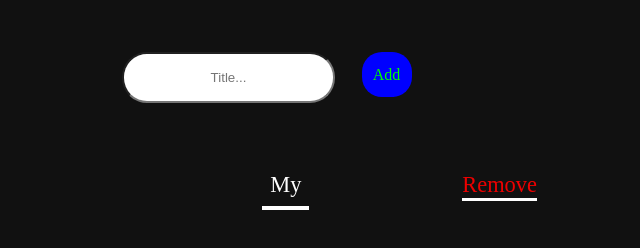
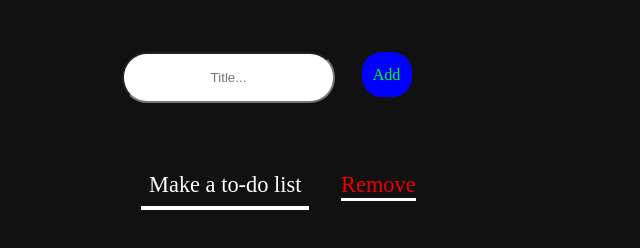
Before and after one commit to Tulsi1/todo, a plain HTML site: page index.html in a window 1280 px wide. Shown: the part 132-380 px from the top of the page, without its empty margins (369-1009 px from the left). Drawn offline with Linux system fonts and the light colour scheme.

Commit message:
Update index.html

```diff
--- a/index.html
+++ b/index.html
@@ -15,7 +15,7 @@
 <ul id="myUL">
 
 
-  <li>My</li>
+  <li>Make a to-do list</li>
 
 
 
```
